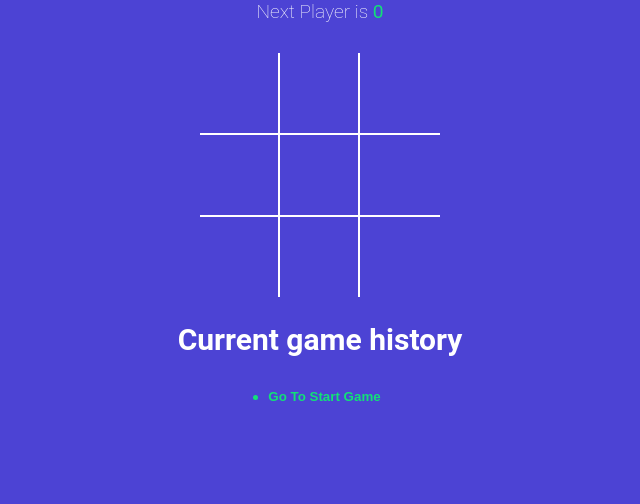
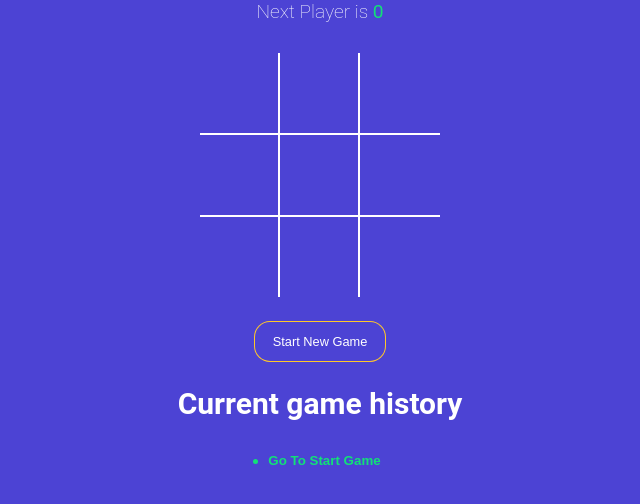
Before and after one commit to Lakshit905/tic_tac_toe, a React (Vite) app: page / in a window 1280 px wide. Shown: the top 504 px of the page, without its empty margins (320-960 px from the left). Built offline with nearby package versions, Linux system fonts and the light colour scheme.

Commit message:
start new button added

```diff
--- a/src/App.jsx
+++ b/src/App.jsx
@@ -50,11 +50,19 @@
     setCurrentMove(move)
   };
 
+  const onNewGameStart = ()=>{
+    setHistory(NEW_GAME);
+    setCurrentMove(0);
+  }
+
   return (
 
       <div className='app'>
       <StatusMessage gamingBoard={gamingBoard} winner={winner} />
       <Board squares={gamingBoard.squares} handleSquareClick={handleSquareClick}/>
+      <button type='button' onClick={onNewGameStart} className={`btn-reset ${winner ? 'active' : ''}`}>
+         Start New Game
+      </button>
       <h2>Current game history</h2>
       <History history ={history} moveTo={moveTo} currentMove={currentMove} />
       </div>
```
